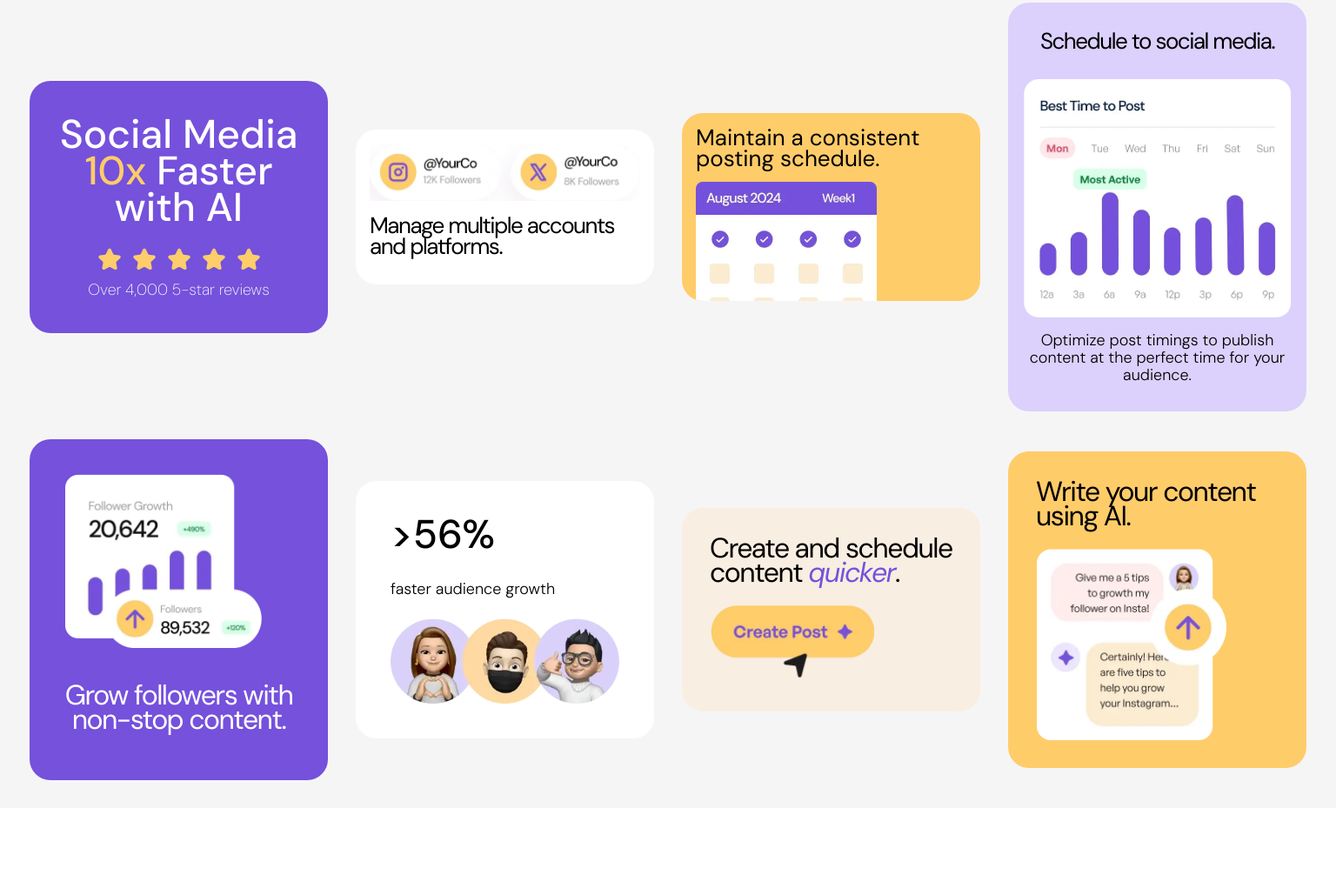
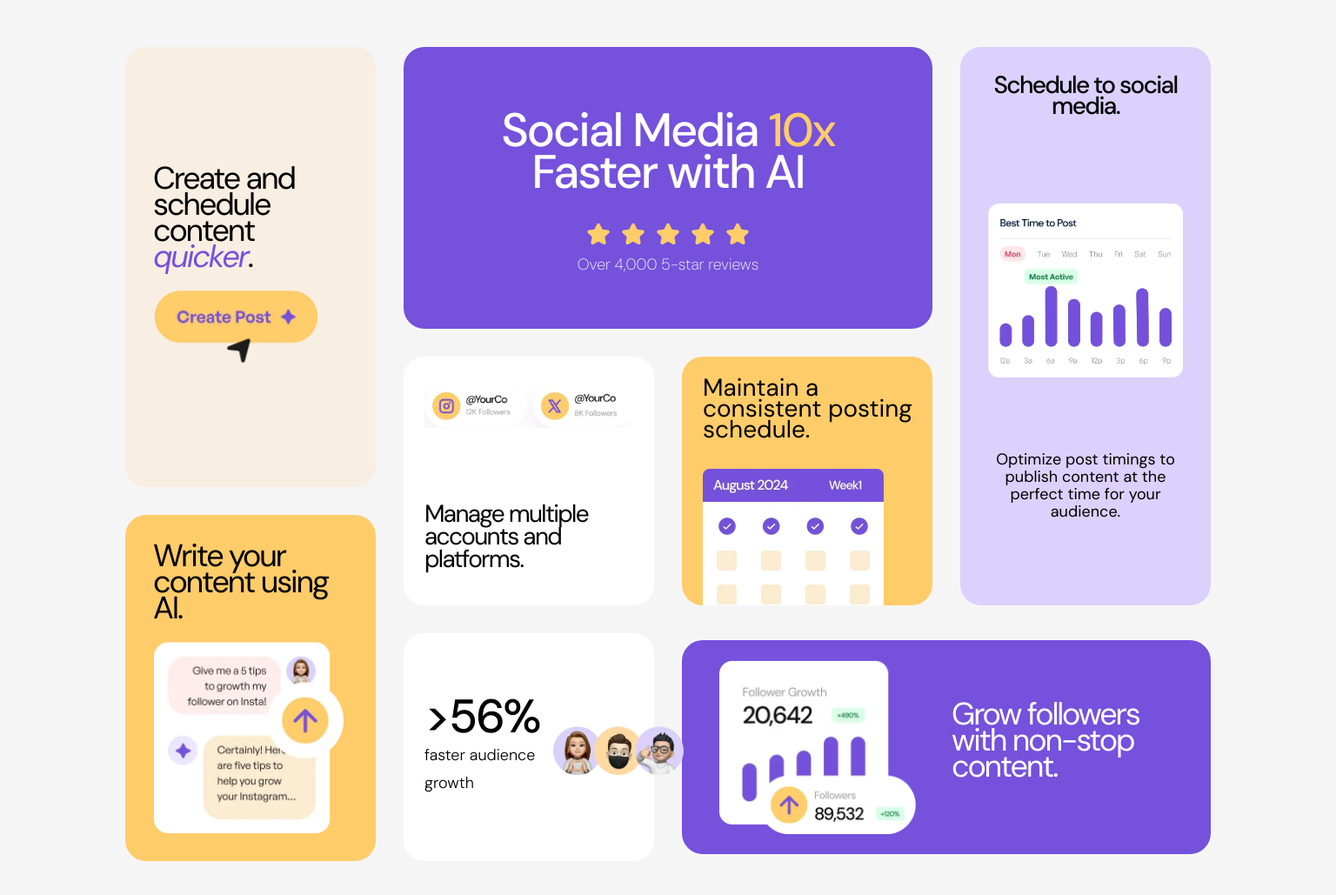
Before and after one commit to caarlosdamian/bento-box, a website built with Vite: page index.html in a window 1536 px wide. Shown: the part 29-1058 px from the top of the page at 87% size. Before the commit the page ends 958 px from the top, so only its background shows below. Built offline with nearby package versions, Linux system fonts and the light colour scheme.

Commit message:
app completed

```diff
--- a/src/main.ts
+++ b/src/main.ts
@@ -37,9 +37,8 @@ const CardsInfo: CardInfoT[] = [
     image: './assets/images/illustration-grow-followers.webp',
   },
   {
-    title: 'faster audience growth',
+    title: '<strong>>56%</strong> </br>faster audience growth',
     image: 'public/assets/images/illustration-audience-growth.webp',
-    subtitle: '>56%',
   },
   {
     title: 'Create and schedule content <strong>quicker</strong>.',
--- a/src/style.css
+++ b/src/style.css
@@ -32,6 +32,36 @@
   font-family: var(--font);
 }
 
+.container {
+  display: grid;
+  grid-template-columns: 1fr;
+  align-content: center;
+  flex-wrap: wrap;
+  width: 100%;
+  align-items: center;
+  justify-content: center;
+  gap: var(--spacing-32);
+  padding: var(--spacing-32) 16px;
+  background: #F6F5F6;
+  justify-items: center;
+
+
+  .card {
+    max-width: 343px;
+    height: 100%;
+    border-radius: 24px;
+    display: flex;
+    flex-direction: column;
+
+    img {
+      width: 100%;
+      height: 100%;
+      object-fit: contain;
+    }
+
+  }
+}
+
 .container .card:nth-child(1) {
   background: var(--purple-500);
   color: var(--white);
@@ -42,9 +72,12 @@
 
   h2 {
     font-size: var(--font-46);
-    line-height: 42px;
+    line-height: 48px;
     font-weight: 500;
     padding-bottom: 16px;
+
+    font-style: normal;
+    letter-spacing: -2.16px;
   }
 
   p {
@@ -83,6 +116,12 @@
     padding-bottom: 16px;
     order: 2;
     letter-spacing: -1.5px;
+
+
+
+    font-style: normal;
+    line-height: 26px;
+    letter-spacing: -1.68px;
   }
 }
 
@@ -123,16 +162,20 @@
   h2 {
     font-size: 26px;
     line-height: 24px;
-    font-weight: 400;
     padding-bottom: 16px;
-    letter-spacing: -1.5px;
+    font-style: normal;
+    font-weight: 500;
+    line-height: 24px;
+    letter-spacing: -1.56px;
   }
 
   p {
     order: 3;
     font-size: var(--font-18);
+
+    font-style: normal;
+    font-weight: 400;
     line-height: 20px;
-    font-weight: 300;
   }
 }
 
@@ -182,11 +225,13 @@
     order: 1;
   }
 
-  p {
-    font-size: var(--font-46);
+  strong {
+    font-size: 46px;
+    font-style: normal;
+    font-weight: 500;
     line-height: 42px;
-    font-weight: 500;
-    padding-bottom: 16px;
+    /* 91.304% */
+    letter-spacing: -1.84px;
   }
 
 }
@@ -269,30 +314,228 @@
 
 }
 
-.container {
-  display: flex;
-  flex-wrap: wrap;
-  width: 100%;
-  align-items: center;
-  justify-content: center;
-  gap: var(--spacing-32);
-  padding: var(--spacing-32) 16px;
-  background: #F6F5F6;
 
 
 
-  .card {
-    max-width: 343px;
-    height: 100%;
-    border-radius: 24px;
-    display: flex;
-    flex-direction: column;
+@media (min-width:768px) {
+
+  .container {
+    display: grid;
+    grid-template-columns: repeat(2, 1fr);
+    justify-items: stretch;
+
+
+    .card {
+      max-width: 100%;
+
+    }
+  }
+
+  .container .card:nth-child(1) {
+    grid-column: 1/3;
+    height: 324px;
+    padding: 72px 76px;
+    /* min-width: 100%; */
+
+    h2 {
+      font-size: 54px;
+      word-break: keep-all;
+      max-width: 536px;
+      padding-bottom: var(--spacing-24);
+    }
+  }
+
+  .container .card:nth-child(2) {
+    grid-column: 1/2;
+    height: 247px;
+    padding: 24px;
+    justify-content: space-between;
+
+    h2 {
+      font-size: 28px;
+      max-width: 208px;
+    }
+  }
+
+  .container .card:nth-child(3) {
+    grid-column: 2/3;
+    height: 247px;
+    padding: 24px;
 
     img {
-      width: 100%;
-      height: 100%;
+      bottom: 0;
+      left: 24px;
+    }
+
+    h2 {
+      font-size: 28px;
+    }
+  }
+
+  .container .card:nth-child(4) {
+    grid-column: 1/3;
+    height: 496px;
+    padding: 32px;
+    align-items: center;
+    gap: var(--spacing-24);
+
+    img {
+      width: 358px;
+      height: 320px;
+    }
+
+    h2 {
+      font-size: 28px;
+      letter-spacing: -1.68px;
+    }
+
+
+  }
+
+  .container .card:nth-child(5) {
+    grid-column: 1/3;
+    flex-direction: row;
+    height: 246px;
+    align-items: center;
+
+
+    h2 {
+      text-align: left;
+      max-width: 256px;
+      font-size: 36px;
+      line-height: 30px;
+      letter-spacing: -2.16px;
+    }
+  }
+
+  .container .card:nth-child(6) {
+    grid-column: 1/3;
+    flex-direction: row;
+    padding: 24px;
+    height: 131px;
+    align-items: center;
+    justify-content: space-between;
+
+
+    h2 {
+
+      line-height: 32px;
+    }
+
+    strong {
+      font-size: 54px;
+      letter-spacing: -2.16px;
+    }
+
+    img {
+      height: 67px;
+      width: 150px;
+      justify-self: end;
+    }
+  }
+
+  .container .card:nth-child(7),
+  .container .card:nth-child(8) {
+
+
+    h2 {
+      font-size: 36px;
+      line-height: 30px;
+      letter-spacing: -2.16px;
+    }
+  }
+}
+
+@media (min-width:1440px) {
+
+  .container {
+    grid-template-columns: repeat(4, minmax(256px, 1fr));
+    gap: 32px;
+    padding: 83px 144px;
+
+
+  }
+
+  .container .card:nth-child(1) {
+    grid-column: 2/4;
+    height: 324px;
+    padding: 72px 76px;
+    /* min-width: 100%; */
+
+    h2 {
+      font-size: 54px;
+      word-break: keep-all;
+      max-width: 536px;
+      padding-bottom: var(--spacing-24);
+    }
+  }
+
+  .container .card:nth-child(2) {
+    grid-column: 2/3;
+    grid-row: 2/4;
+    height: 100%;
+    width: 100%;
+
+  }
+
+  .container .card:nth-child(3) {
+    grid-column: 3/4;
+    grid-row: 2/4;
+    height: 100%;
+    width: 100%;
+
+    h2 {
+      min-width: 247px;
+    }
+  }
+
+  /* {
+    grid-column: 2/3;
+    height: 247px;
+    padding: 24px;
+
+    img {
+      bottom: 0;
+      left: 24px;
+    }
+
+    h2 {
+      font-size: 28px;
+    }
+  } */
+
+  .container .card:nth-child(4) {
+    grid-row: 1/4;
+    grid-column: 4/5;
+    height: 100%;
+
+    img {
       object-fit: contain;
+      max-width: 100%;
     }
+  }
+
+  .container .card:nth-child(5) {
+    grid-column: 3/5;
+    grid-row: 4/6;
+
+  }
+
+  .container .card:nth-child(6) {
+    grid-column: 2/3;
+    grid-row: 4/6;
+    height: 100%;
+  }
+
+  .container .card:nth-child(7) {
+    grid-row: 1/3;
+    grid-column: 1/2;
+    min-height: 506px;
+  }
+
+  .container .card:nth-child(8) {
+    grid-row: 3/6;
+    grid-column: 1/2;
 
   }
 }
```
